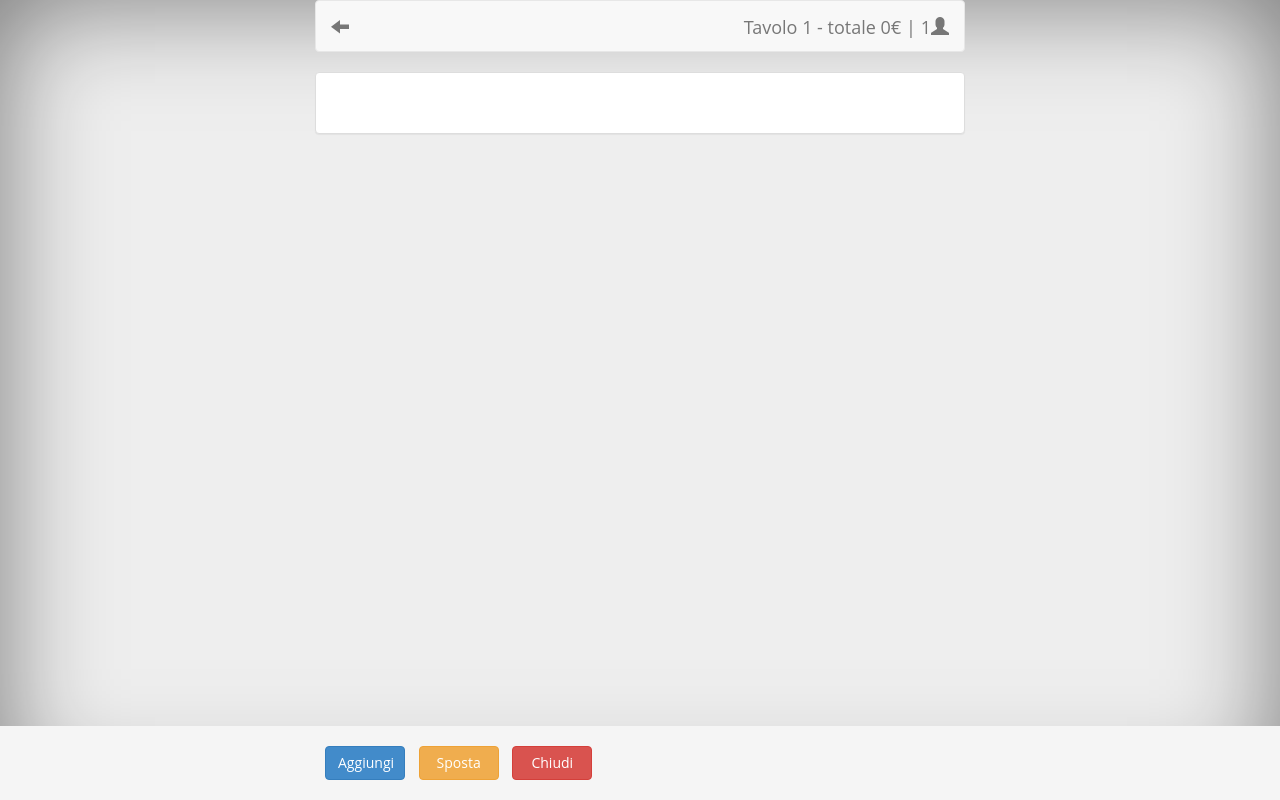
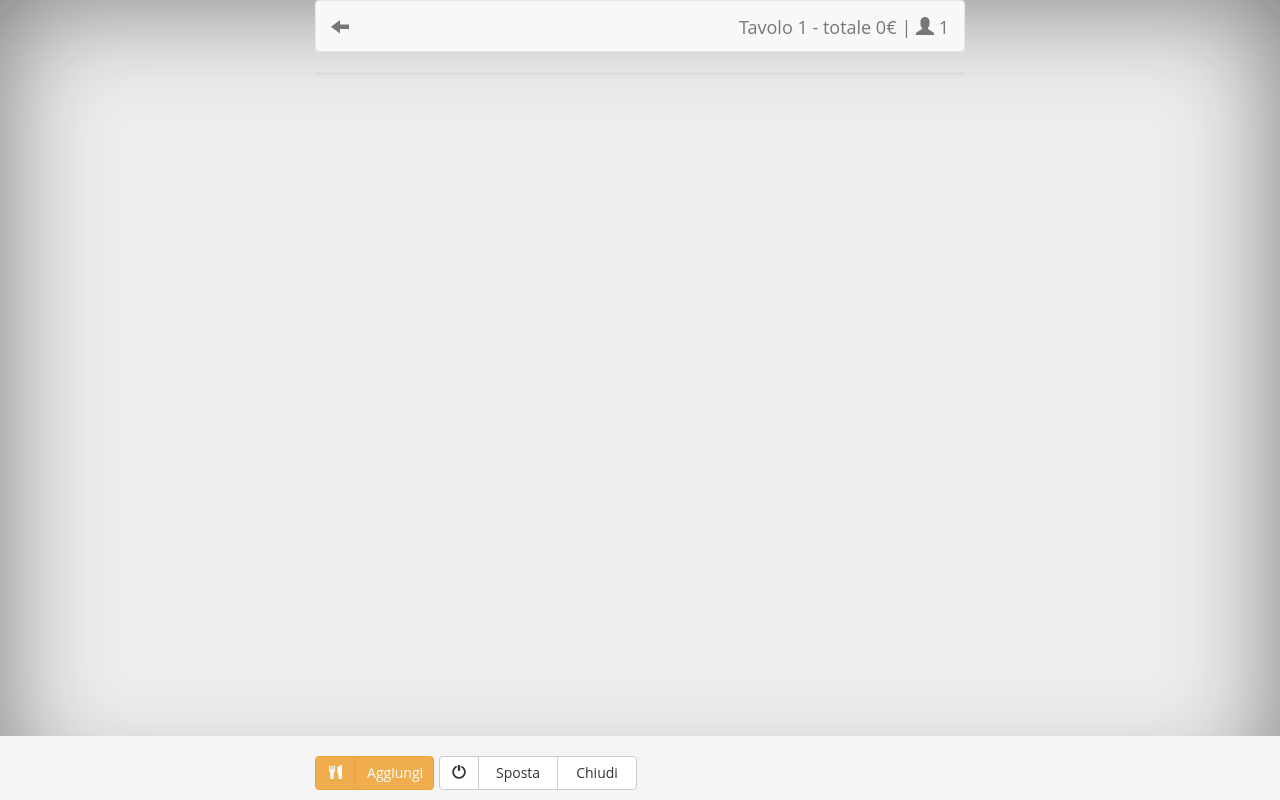
Before and after one commit to lteu/fastmenu_html, a PHP site: page /table.php?table=1 in a window 1280 px wide. Run offline with PHP 8.4, Linux system fonts and the light colour scheme; the visitor is signed in with stand-in values (Sample User, id 1); tables that the repository leaves empty or names only in its code hold one stand-in row (values such as "Sample post"); data that the repository does not hold is empty.

Commit message:
nagbar and toolbar updated

```diff
--- a/css/style.css
+++ b/css/style.css
@@ -80,9 +80,6 @@ input[type='text'],input[type='number'],textarea {font-size:16px;}
 /**
 ------------- table footer
 **/
-.tablelist{
-  height: 800px; /*flexable!*/
-}
 
 .footer {
   position: fixed;
@@ -112,7 +109,7 @@ button a,button a:hover{
 
 
 /***** get rid from covering by sticky footer **/
-.panellotavolo, .panellopiatti{
+.contentwrapper{
   padding-bottom:60px;
 }
 
--- a/index.php
+++ b/index.php
@@ -27,7 +27,7 @@ include_once("cgi-bin/com.configp.php");
 <body >
 	<div class='container loginkeypad'>
 		<h2 class="text-center">Fast Menu</h2>
-		<p class="form-control-static notif text-center">PIN: </p>
+		<p class="form-control-static text-center">PIN:<span class="notif"></span> <button class="btn btn-default btn-xs pinremove"><span class="glyphicon glyphicon-remove"></span></button></p>
 		<button type="button" class="btn btn-primary btn-lg keypad">1</button>
 		<button type="button" class="btn btn-primary btn-lg keypad">2</button>
 		<button type="button" class="btn btn-primary btn-lg keypad">3</button>
--- a/js/ajax.js
+++ b/js/ajax.js
@@ -15,7 +15,7 @@ function call_apri()
         success: function(res) {
             var splitted = res.split(";");
             if (splitted[0] == "ok") {
-                $(".funcbutt").show();
+                $(".fgroup").show();
                 $(".apbutt").hide();
                 idconto = splitted[1];
             }else{
--- a/js/table.js
+++ b/js/table.js
@@ -19,7 +19,7 @@ $(function(){
 
 
   if(stato =="libero"){
-    $(".funcbutt").hide();
+    $(".fgroup").hide();
   }else{
     $(".apbutt").hide();
   }
--- a/table.php
+++ b/table.php
@@ -85,14 +85,14 @@ if ($stato == "occupato") {
 
 <body >
 
-	<div class='container'>
+	<div class='container contentwrapper'>
 		<nav class="navbar navbar-default" role="navigation">
 			<div class="navbar-header pull-left">
 				<a class="navbar-brand" href="tables.php"><span class="glyphicon glyphicon-arrow-left"></span> </a>
 			</div>
 
 			<div class="navbar-brand pull-right">
-				Tavolo <?php echo $idtavolo; ?> - totale <span class="prezzototale">0</span>€ | </span><?php echo $operatore; ?><span class="glyphicon glyphicon-user">
+				Tavolo <?php echo $idtavolo; ?> - totale <span class="prezzototale">0</span>€ | <span class="glyphicon glyphicon-user"> </span> <?php echo $operatore; ?>
 			</div>
 		</nav>
 
@@ -104,12 +104,27 @@ if ($stato == "occupato") {
 	<div class="footer">
 		<div class="container">
 			<p class="muted credit">
-				<button type="button" class="btn btn-success apbutt">Apri</button>
-				<button type="button" class="btn btn-primary funcbutt" data-toggle="modal" data-target="#dialog">Aggiungi</button>
-				<button type="button" class="btn btn-warning funcbutt spbutt" data-toggle="modal" data-target="#dialogSpostaConto">Sposta</button>
-				<button type="button" class="btn btn-danger funcbutt" data-toggle="modal" data-target="#dialogChiusura" >Chiudi</button>
+				<div class="btn-toolbar">
+					<button type="button" class="btn btn-success apbutt">Apri</button>
+					<div class="btn-group fgroup">
+						<button type="button" class="btn btn-default btn-warning ">
+							<span class="glyphicon glyphicon-cutlery"></span>
+						</button>
+						<button type="button" class="btn btn-default btn-warning funcbutt" data-toggle="modal" data-target="#dialog">Aggiungi</button>
+					</div>
+
+					<div class="btn-group fgroup">
+						<button type="button" class="btn btn-default">
+							<span class="glyphicon glyphicon-off"></span>
+						</button>
+						<button type="button" class="btn btn-default funcbutt spbutt" data-toggle="modal" data-target="#dialogSpostaConto">Sposta</button>
+						<button type="button" class="btn btn-default funcbutt" data-toggle="modal" data-target="#dialogChiusura">Chiudi</button>
+					</div>
+				</div>
+
 			</p>
 		</div>
+
 	</div>
 
 <!--
--- a/tables.php
+++ b/tables.php
@@ -55,14 +55,14 @@ for ($i=0; $i < count($tables); $i++) {
 <body >
 
 
-	<div class='container tablelist'>
+	<div class='container contentwrapper'>
 		<nav class="navbar navbar-default" role="navigation">
 			<div class="navbar-header pull-left">
 				<a class="navbar-brand" href="index.php"><span class="glyphicon glyphicon-arrow-left"></span> </a>
 			</div>
 
 			<div class="navbar-brand pull-right">
-				Lista tavoli | </span><?php echo $operatore; ?><span class="glyphicon glyphicon-user">
+				Lista tavoli | <span class="glyphicon glyphicon-user"></span> <?php echo $operatore; ?>
 			</div>
 		</nav>
 
```
Also changed, not shown: js/login.js (+13 -2 lines), 4 other files.
